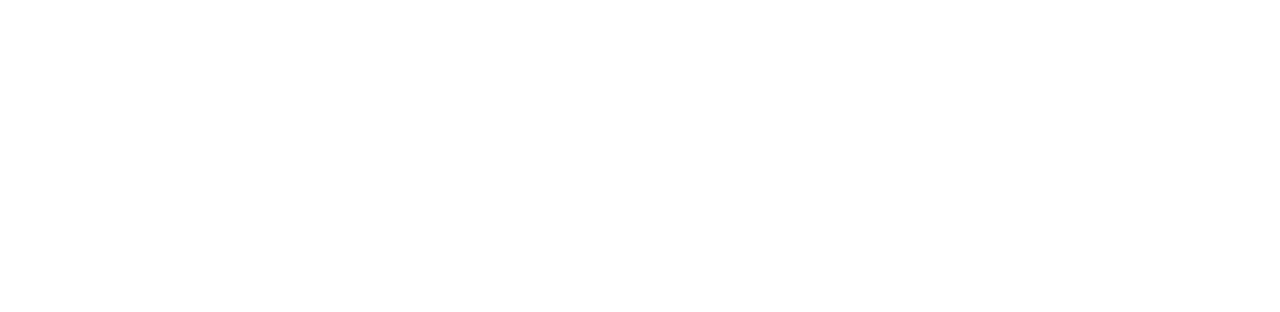
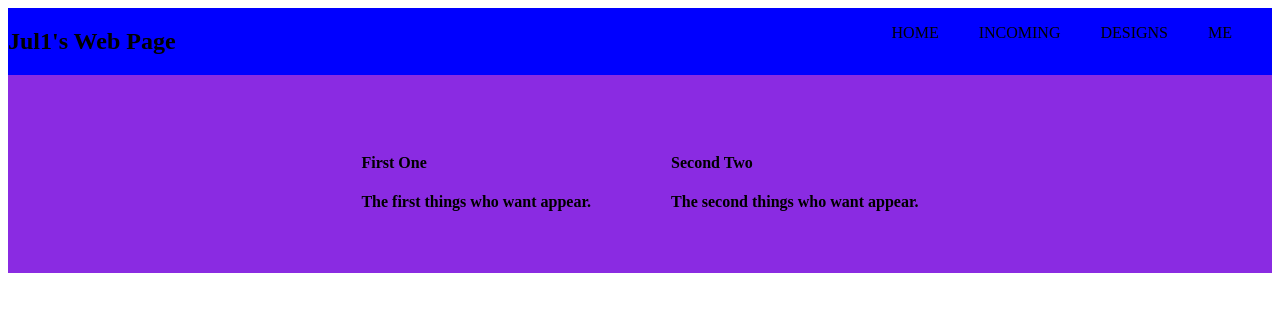
Before and after one commit to JayyyPro/insecure, a PHP site: page / in a window 1280 px wide. Before the commit the part shown is empty. Shown: the top 312 px of the page. Run offline with PHP 8.4, Linux system fonts and the light colour scheme.

Commit message:
include text in page

```diff
--- a/index.php
+++ b/index.php
@@ -4,12 +4,45 @@
 <head>
     <meta charset="UTF-8">
     <title>Juli1's Web Page</title>
-    <link rel="stylesheet" href="style.css">
+    <link rel="stylesheet" type="text/css" href="style.css">
     <script src="script.js"></script>
 </head>
 
 <body>
+    <!-- BARRE DE NAVIAGTION -->
+    <nav>
+        <div class="logo">
+            <h1>Jul1's Web Page</h1>
+        </div>
+        <div>
+            <menu>
+                <li>Home</li>
+                <li>Incoming</li>
+                <li>Designs</li>
+                <li>Me</li>
+            </menu>
+        </div>
+    </nav>
+    <!-- FIN BARRE DE NAVIGATION -->
 
+    <!-- CLASSE PRINCIPALE -->
+    <div class="main">
+        <!-- CARTES -->
+        <div class="cartes">
+            <div class="carte">
+                <img class="logo-carte" src="" alt="">
+                <h4 class="card-name">First One</h4>
+                <h4 class="description">The first things who want appear.</h4>
+            </div>
+            <div class="carte">
+                <img class="logo-carte" src="" alt="">
+                <h4 class="card-name">Second Two</h4>
+                <h4 class="description">The second things who want appear.</h4>
+            </div>
+        </div>
+        <!-- FIN CARTES -->
+    </div>
+    <!-- FIN CLASSE PRINCIPALE -->
 </body>
 
 </html>
--- a/style.css
+++ b/style.css
@@ -0,0 +1,27 @@
+nav {
+    display: flex;
+    justify-content: space-between;
+    background-color: blue;
+}
+
+menu {
+    display: flex;
+    list-style: none;
+    text-transform: uppercase;
+}
+
+menu li {
+    margin-right: 40px;
+    cursor: pointer;
+}
+
+.main .cartes {
+    background-color: blueviolet;
+    display: flex;
+    justify-content: center;
+}
+
+.main .cartes .carte {
+    margin: 40px;
+    cursor: pointer;
+}
```
